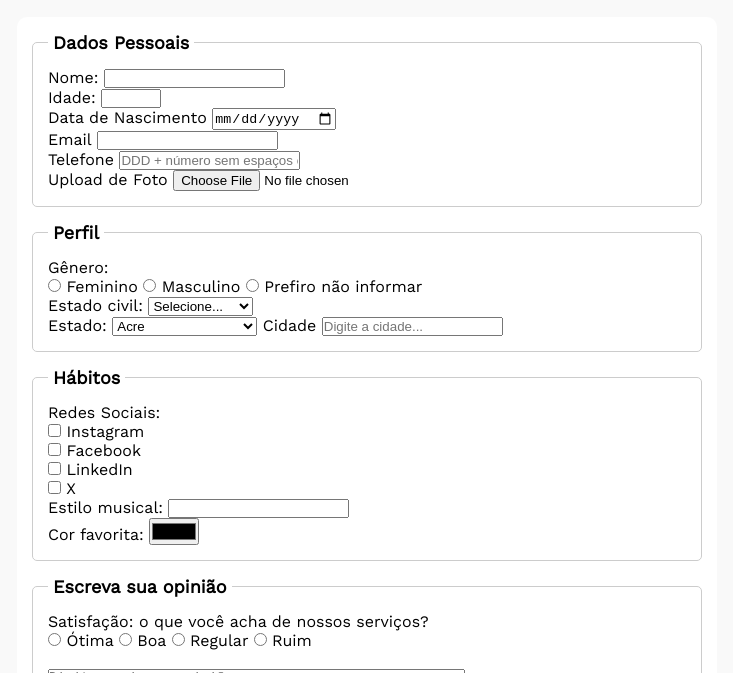
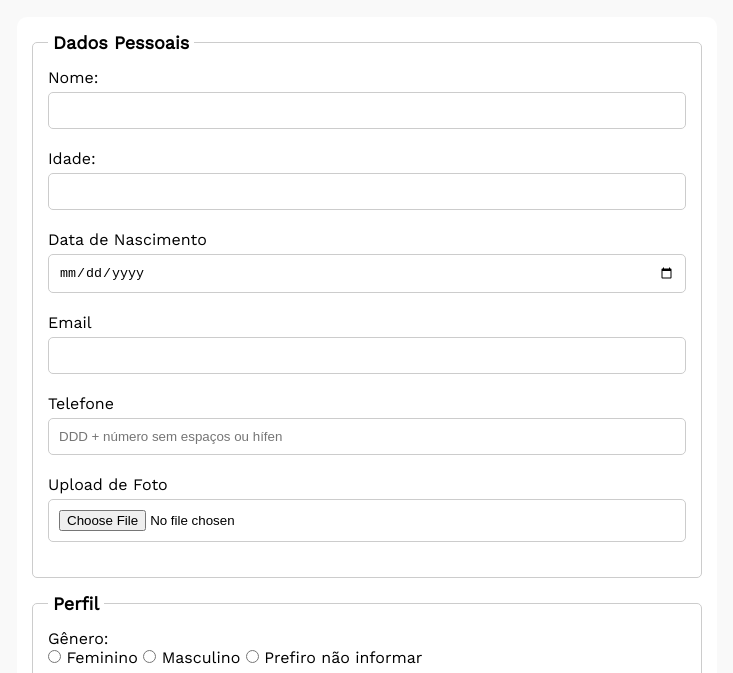
Before and after one commit to igorlnunes/pesquisa-culturama, a plain HTML site: page index.html in a window 1280 px wide. Shown: the part 127-800 px from the top of the page, without its empty margins (273-1006 px from the left). Drawn offline with nearby package versions, Linux system fonts and the light colour scheme.

Commit message:
feat: added the input styles

```diff
--- a/css/style.css
+++ b/css/style.css
@@ -47,3 +47,30 @@
     font-size: 18px;
     padding: 0 5px;
 }
+
+label {
+    display: inline-block;
+    margin-bottom: 5px;
+}
+
+input, select, textarea {
+    width: 100%;
+    padding: 10px;
+    margin-bottom: 20px;
+    border: 1px solid #cccccc;
+    border-radius: 5px;
+
+}
+
+textarea {
+    min-height: 100px;
+}
+
+input[type="radio"],
+input[type="checkbox"] {
+    width: auto;
+}
+
+input[type="color"] {
+    width: 40px;
+}
```
